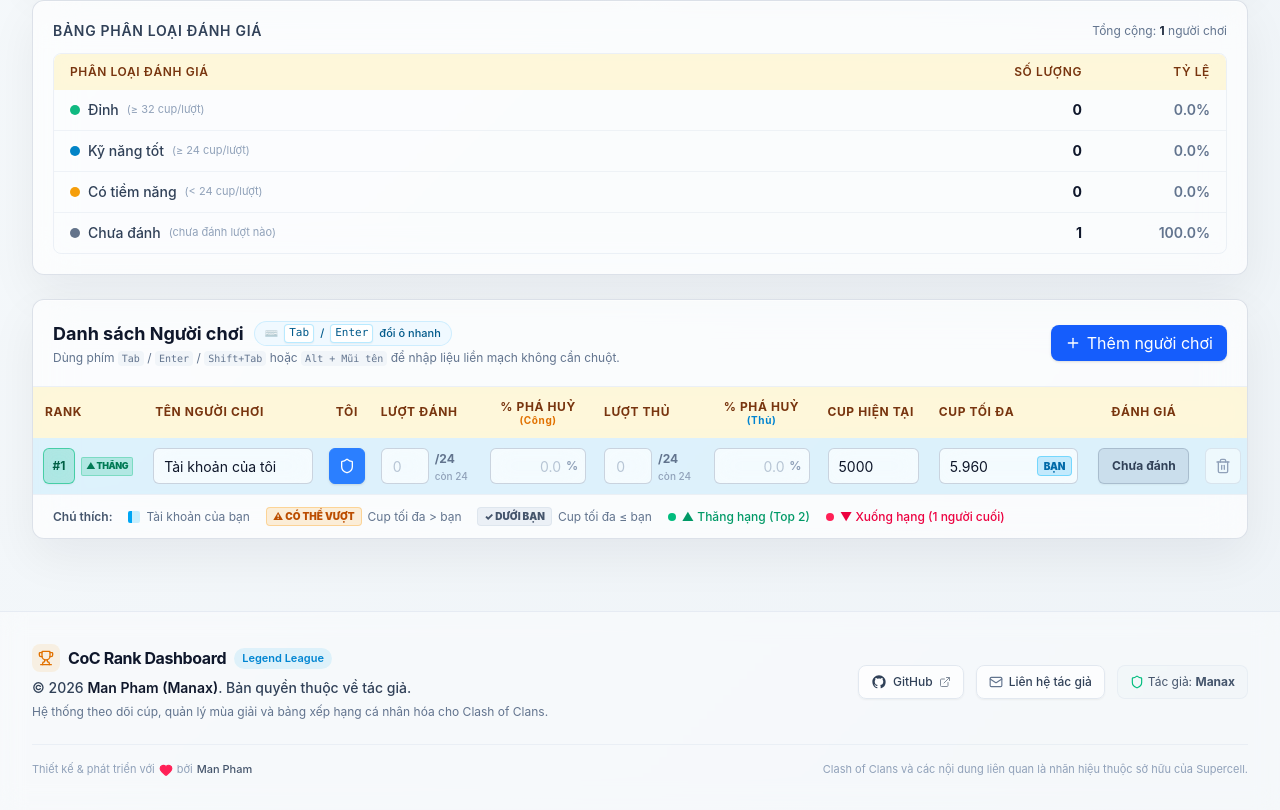
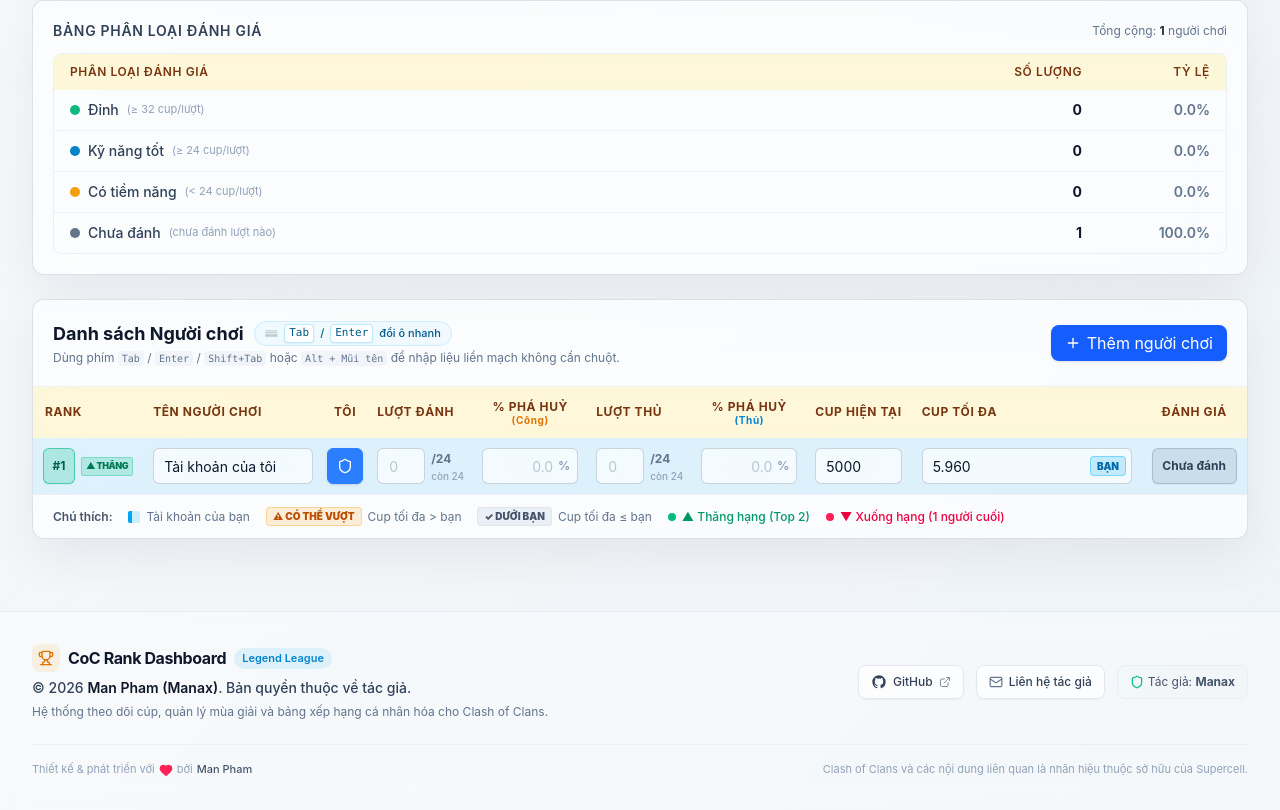
Before and after one commit to pmmdrg/coc-rank-dashboard, a React (Vite) app: page / in a window 1280 px wide. Shown: the part 808-1618 px from the top of the page. Built offline with nearby package versions, Linux system fonts and the light colour scheme.

Commit message:
fix: balance table column proportions and widen max cups column

```diff
--- a/src/components/PlayerRow.tsx
+++ b/src/components/PlayerRow.tsx
@@ -355,7 +355,7 @@ export function PlayerRow({
       </td>
 
       {/* Tên người chơi */}
-      <td className="min-w-[180px] px-2.5 py-2.5 align-middle">
+      <td className="w-52 min-w-[180px] max-w-[240px] px-2.5 py-2.5 align-middle">
         <input
           data-field="name"
           value={player.name}
@@ -529,7 +529,7 @@ export function PlayerRow({
       </td>
 
       {/* Số cup tối đa có thể đạt (tự động tính theo công thức & chỉ báo so sánh) */}
-      <td className="px-2.5 py-2.5 align-middle">
+      <td className="w-60 min-w-[230px] px-2.5 py-2.5 align-middle">
         <div className="relative flex h-9 items-center">
           <input
             type="text"
@@ -537,7 +537,7 @@ export function PlayerRow({
             tabIndex={-1}
             value={player.maxPossibleCups.toLocaleString('vi-VN')}
             title={`Công thức: ${player.currentCups} cup hiện tại + (${maxAttacks} - ${player.attacks}) lượt chưa đánh × 40 = ${player.maxPossibleCups} cup`}
-            className={`soft-field h-9 w-full rounded-md px-2.5 pr-[72px] text-sm font-bold select-all cursor-default transition-colors ${
+            className={`soft-field h-9 w-full rounded-md px-2.5 pr-[110px] text-sm font-bold select-all cursor-default transition-colors ${
               isMyPlayer
                 ? 'border-sky-400/40 bg-sky-500/10 text-sky-700 dark:border-sky-500/40 dark:bg-sky-950/40 dark:text-sky-300'
                 : canPassMe
--- a/src/components/PlayerTable.tsx
+++ b/src/components/PlayerTable.tsx
@@ -410,28 +410,28 @@ export function PlayerTable({
       </div>
 
       <div className="overflow-x-auto">
-        <table className="relative w-full min-w-[1120px] border-separate border-spacing-0 text-left text-sm">
+        <table className="relative w-full min-w-[1150px] border-separate border-spacing-0 text-left text-sm">
           <thead className="soft-table-head text-xs uppercase tracking-wider">
             <tr>
-              <th className="w-24 min-w-[90px] px-3 py-3 whitespace-nowrap">Rank</th>
-              <th className="min-w-[170px] px-3 py-3">Tên người chơi</th>
+              <th className="w-20 min-w-[76px] px-3 py-3 whitespace-nowrap">Rank</th>
+              <th className="w-52 min-w-[180px] max-w-[240px] px-2.5 py-3">Tên người chơi</th>
               <th className="w-12 min-w-[44px] px-1 py-3 text-center">Tôi</th>
               <th className="w-28 min-w-[95px] px-2.5 py-3 whitespace-nowrap">Lượt đánh</th>
-              <th className="w-28 min-w-[100px] px-2.5 py-3 whitespace-nowrap text-center">
+              <th className="w-24 min-w-[90px] px-2 py-3 whitespace-nowrap text-center">
                 <div className="leading-tight">
                   <div>% Phá huỷ</div>
                   <div className="text-[10px] font-bold text-amber-600 dark:text-amber-400 normal-case">(Công)</div>
                 </div>
               </th>
               <th className="w-28 min-w-[95px] px-2.5 py-3 whitespace-nowrap">Lượt thủ</th>
-              <th className="w-28 min-w-[100px] px-2.5 py-3 whitespace-nowrap text-center">
+              <th className="w-24 min-w-[90px] px-2 py-3 whitespace-nowrap text-center">
                 <div className="leading-tight">
                   <div>% Phá huỷ</div>
                   <div className="text-[10px] font-bold text-sky-600 dark:text-sky-400 normal-case">(Thủ)</div>
                 </div>
               </th>
-              <th className="w-28 min-w-[100px] px-2.5 py-3 whitespace-nowrap">Cup hiện tại</th>
-              <th className="w-40 min-w-[155px] px-2.5 py-3 whitespace-nowrap">Cup tối đa</th>
+              <th className="w-28 min-w-[95px] px-2.5 py-3 whitespace-nowrap">Cup hiện tại</th>
+              <th className="w-60 min-w-[230px] px-2.5 py-3 whitespace-nowrap">Cup tối đa</th>
               <th className="w-28 min-w-[105px] px-2.5 py-3 whitespace-nowrap text-center">Đánh giá</th>
               <th className="w-12 min-w-[44px] px-1 py-3 text-center"></th>
             </tr>
```
